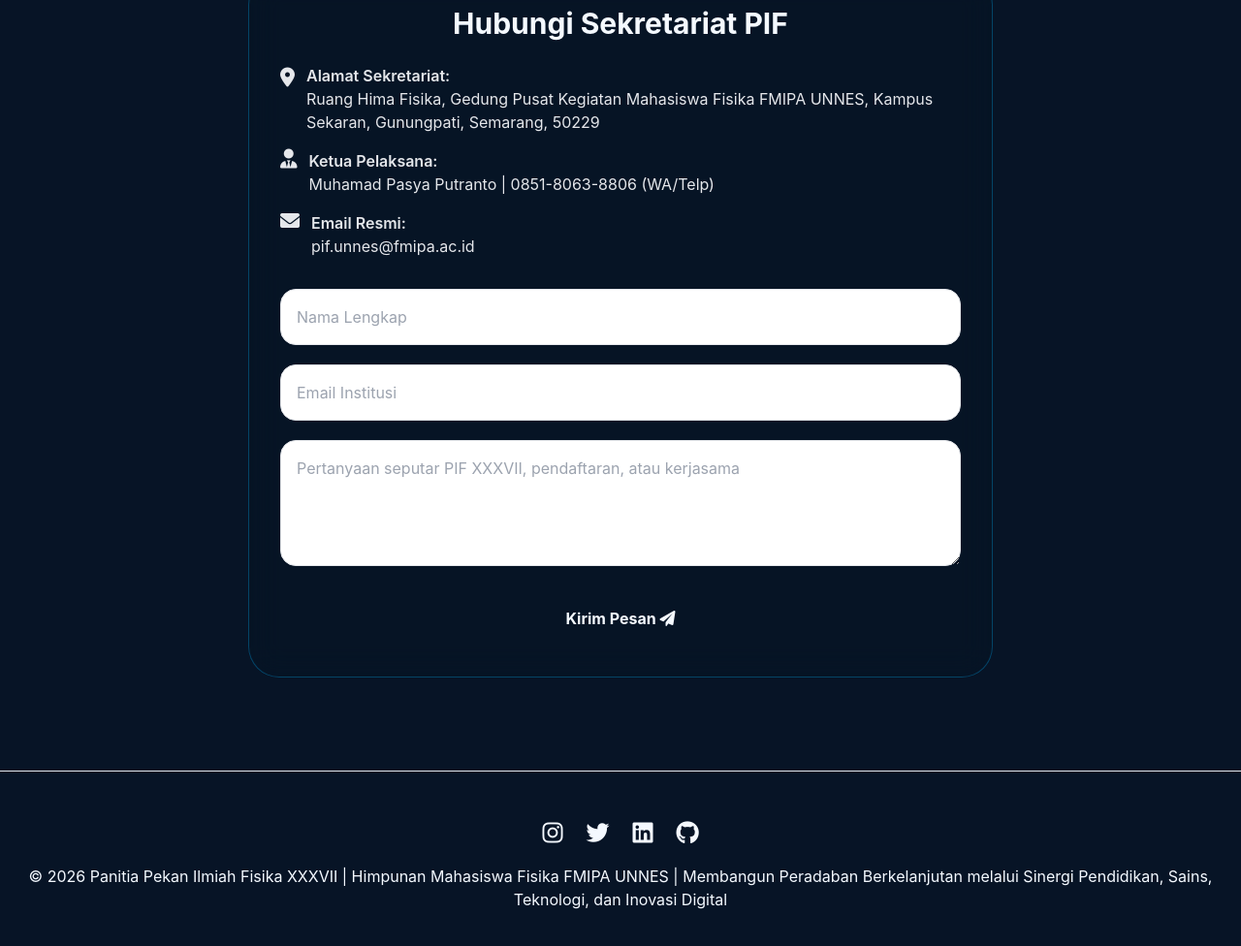
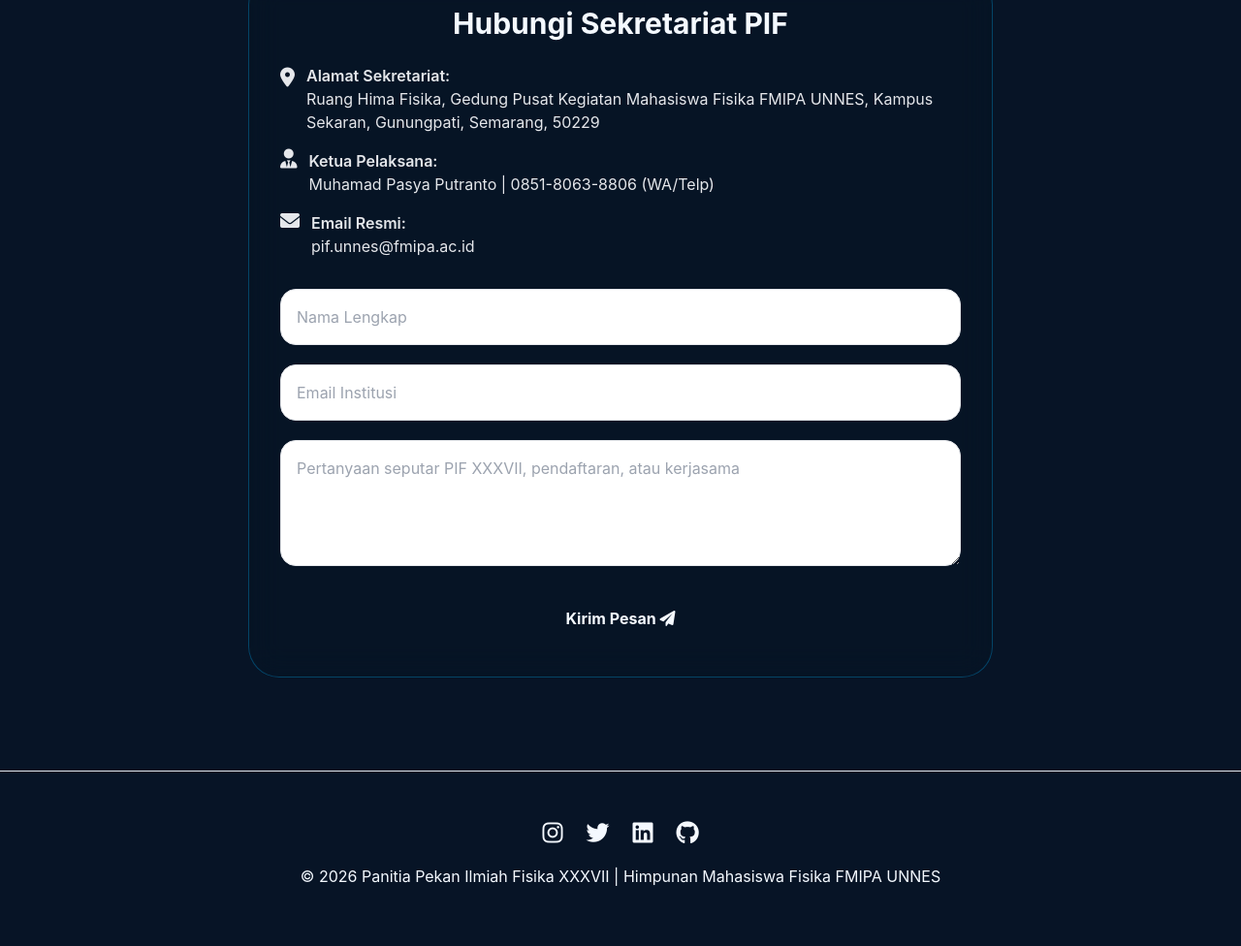
Before and after one commit to pasyaputranto12/Kosep-Website-PIF-37, a plain HTML site: page Index.html in a window 1280 px wide. Shown: the part 5036-6012 px from the top of the page at 97% size. Drawn offline with nearby package versions, Linux system fonts and the light colour scheme.

Commit message:
Update Index.html

```diff
--- a/Index.html
+++ b/Index.html
@@ -311,7 +311,7 @@
             <a href="#" class="hover:text-[#5EF2FF]"><i class="fab fa-linkedin"></i></a>
             <a href="#" class="hover:text-[#5EF2FF]"><i class="fab fa-github"></i></a>
         </div>
-        <p>© 2026 Panitia Pekan Ilmiah Fisika XXXVII | Himpunan Mahasiswa Fisika FMIPA UNNES | Membangun Peradaban Berkelanjutan melalui Sinergi Pendidikan, Sains, Teknologi, dan Inovasi Digital</p>
+        <p>© 2026 Panitia Pekan Ilmiah Fisika XXXVII | Himpunan Mahasiswa Fisika FMIPA UNNES</p>
     </footer>
 </main>
 
```
